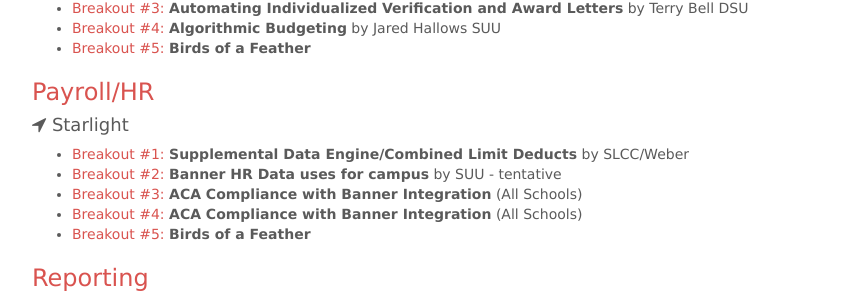
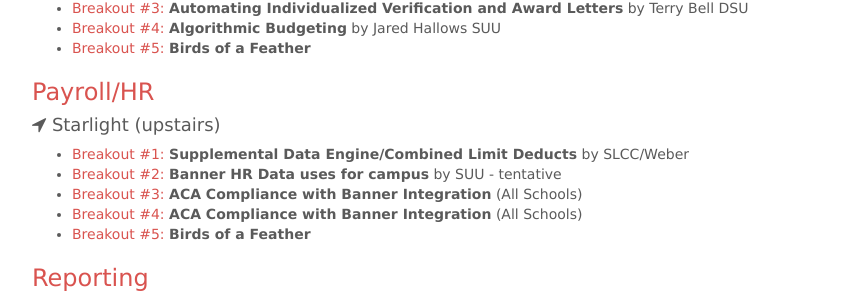
Before and after one commit to ubug/ubug.github.io, a Jekyll site: the page built from schedule/index.md, in a window 1280 px wide and 900 px high, scrolled down 1847 px. Shown: the part 146-447 px from the top of the window, without its empty margins (38-903 px from the left). Built offline with Jekyll 4.4.1, drawn with Linux system fonts in a browser that asks for light colours; nearby versions of some CDN libraries; Markdown is read by kramdown in place of the engine named in the settings.

Commit message:
Updated map.

```diff
--- a/schedule/index.md
+++ b/schedule/index.md
@@ -84,7 +84,7 @@
 
 ### Payroll/HR
 
-#### <i class="fa fa-location-arrow"></i> Starlight
+#### <i class="fa fa-location-arrow"></i> Starlight (upstairs)
 
 * <span class="text-primary">Breakout #1:</span> **Supplemental Data Engine/Combined Limit Deducts** by SLCC/Weber
 * <span class="text-primary">Breakout #2:</span> **Banner HR Data uses for campus** by SUU - tentative
```
Also changed, not shown: location/index.md (+1 -1 lines), img/sharwan.jpg, 1 other file.
